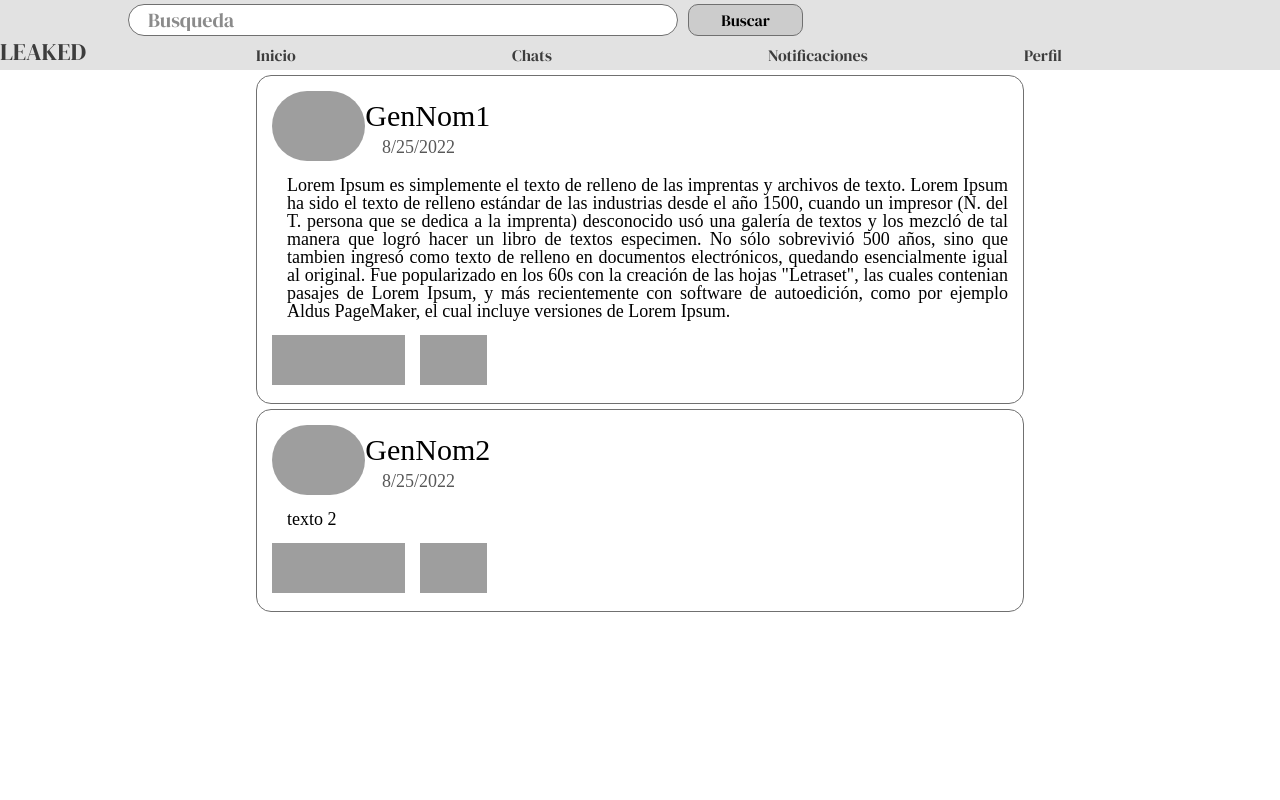
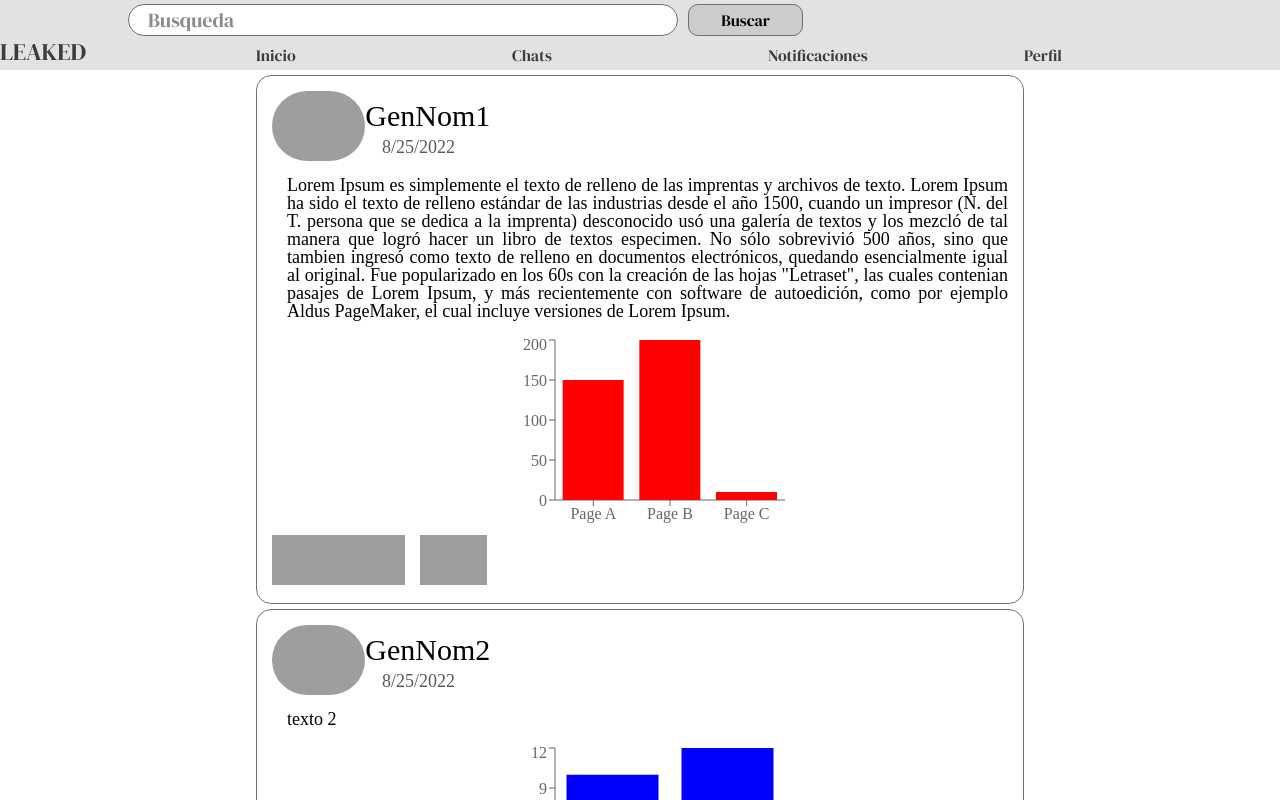
Before and after one commit to elChosenOne/LEAKED-project, a React (Vite) app: page / in a window 1280 px wide. Shown: the top 800 px of the page. Built offline with nearby package versions, Linux system fonts and the light colour scheme; grey boxes are pictures that could not be loaded; a small style sheet from the web is missing.

Commit message:
Añadido graficos

```diff
--- /dev/null
+++ b/components/BarGraph/index.jsx
@@ -0,0 +1,19 @@
+import React from "react";
+import { BarChart, Bar, XAxis, YAxis, Tooltip, ResponsiveContainer } from "recharts";
+
+class BarGraph extends React.Component {
+  render() {
+    const { data, color } = this.props;
+
+    return (
+        <BarChart height={200} width={300} data={data}>
+            <YAxis />
+            <XAxis dataKey="name" />
+            <Tooltip />
+            <Bar dataKey="val" fill={color} />
+        </BarChart>
+    );
+  }
+}
+
+  export default BarGraph;
--- a/components/Publicacion/Publicacion.css
+++ b/components/Publicacion/Publicacion.css
@@ -68,3 +68,10 @@
     height: 50px;
     object-fit: cover;
   }
+
+  .bloque-grafico{
+    height: 200px;
+    width: 100%;
+    display: flex;
+    justify-content: center;
+  }
--- a/components/Publicacion/index.jsx
+++ b/components/Publicacion/index.jsx
@@ -4,18 +4,22 @@ import downarrow from "../../dist/downarrow-1@1x.74fc2ae1.png";
 import comments from "../../dist/comments-1@1x.472e0dad.png";
 import perfilplaceholder from "../../dist/perfilplaceholder-1@1x.dce7175b.png";
 import "./Publicacion.css";
+import BarGraph from "../BarGraph";
 
 class Publicacion extends React.Component {
   render() {
-    const { nombre, fecha, texto } = this.props;
+    const { nombre, fecha, texto, data, color, key } = this.props;
 
     return (
-      <div className="publicacion border-1px-dove-gray">
+      <div key={key} className="publicacion border-1px-dove-gray">
         <img className="perfil-placeholder" src={perfilplaceholder} />
         <h1 className="usuario segoeui-black-dove-gray-30px">{nombre}</h1>
         <div className="fecha segoeui-regular-normal-dove-gray-25px">{fecha}</div>
         <div className="salto" />
         <div className="contenido segoeui-regular-normal-dove-gray-25px">{texto}</div>
+        <div className="bloque-grafico">
+          <BarGraph data={data} color={color}/>
+        </div>
         <img className="up-arrow" src={uparrow} />
         <img className="down-arrow" src={downarrow} />
         <img className="comments" src={comments} />
--- a/components/TablaPublicaciones/index.jsx
+++ b/components/TablaPublicaciones/index.jsx
@@ -9,7 +9,7 @@ class TablaPublicaciones extends React.Component {
     return (
         <div className="TablaPublicaciones">
             {publicaciones.map((pub) => (
-                <Publicacion nombre={pub.nombre} fecha={pub.fecha} texto={pub.texto} />
+                <Publicacion nombre={pub.nombre} fecha={pub.fecha} texto={pub.texto} data={pub.data} color={pub.color} id={pub.key}/>
             ))}
         </div>
     );
--- a/components/TopButton/TopButton.css
+++ b/components/TopButton/TopButton.css
@@ -1,5 +1,5 @@
 .top-back {
-  height: 60px;
+  height: 100%;
   left: 0;
   position: absolute;
   top: 0;
--- a/components/TopMenu/TopMenu.css
+++ b/components/TopMenu/TopMenu.css
@@ -4,6 +4,7 @@
   display: flex;
   height: 30px;
   left: 0;
+  min-width: 600px;
   width: 100%;
   position:fixed;
   top:40px;
--- a/components/TopSearch/TopSearch.css
+++ b/components/TopSearch/TopSearch.css
@@ -4,6 +4,7 @@
   display: flex;
   height: 40px;
   left: 0;
+  min-width: 600px;
   width: 100%;
   padding-left: 10%;
   position: fixed;
--- a/components/TopSearch/index.jsx
+++ b/components/TopSearch/index.jsx
@@ -16,9 +16,9 @@ class TopSearch extends React.Component {
             required
           />
         </div>
-          <div className="search-button border-1px-dove-gray">
-            <div className="buscar">{buscar}</div>
-          </div>
+        <div className="search-button border-1px-dove-gray">
+          <div className="buscar">{buscar}</div>
+        </div>
       </div>
     );
   }
--- a/components/Web19201/Web19201.css
+++ b/components/Web19201/Web19201.css
@@ -3,5 +3,6 @@
   display: flex;
   flex-direction: column;
   position: relative;
+  min-width: 600px;
   width: 100%;
 }
--- a/components/Web19201/index.jsx
+++ b/components/Web19201/index.jsx
@@ -17,8 +17,46 @@ class Web19201 extends React.Component {
                  " electrónicos, quedando esencialmente igual al original. Fue popularizado en los 60s con la" +
                  " creación de las hojas \"Letraset\", las cuales contenian pasajes de Lorem Ipsum, y más" +
                  " recientemente con software de autoedición, como por ejemplo Aldus PageMaker, el cual incluye versiones de Lorem Ipsum.";
-    const Publs = [{nombre: "GenNom1", fecha: hoy.toLocaleDateString(), texto: texto},
-                   {nombre: "GenNom2", fecha: hoy.toLocaleDateString(), texto: "texto 2"}];
+    const Publs = [
+      {
+        nombre: "GenNom1",
+        fecha: hoy.toLocaleDateString(),
+        texto: texto,
+        data: [
+          {
+            name: "Page A",
+            val: 150
+          },
+          {
+            name: "Page B",
+            val: 200
+          },
+          {
+            name: "Page C",
+            val: 10
+          }
+        ],
+        color: "red",
+        key: 1
+      },
+      {
+        nombre: "GenNom2",
+        fecha: hoy.toLocaleDateString(),
+        texto: "texto 2",
+        data: [
+          {
+            name: "Lun",
+            val: 10
+          },
+          {
+            name: "Mar",
+            val: 12
+          }
+        ],
+        color: "blue",
+        key: 2
+      }
+    ];
     const { topSearchProps, topMenuProps } = this.props;
 
     return (
```
Also changed, not shown: package.json (+5 -3 lines), 5 other files (tests, documents, lock files or other folders).
